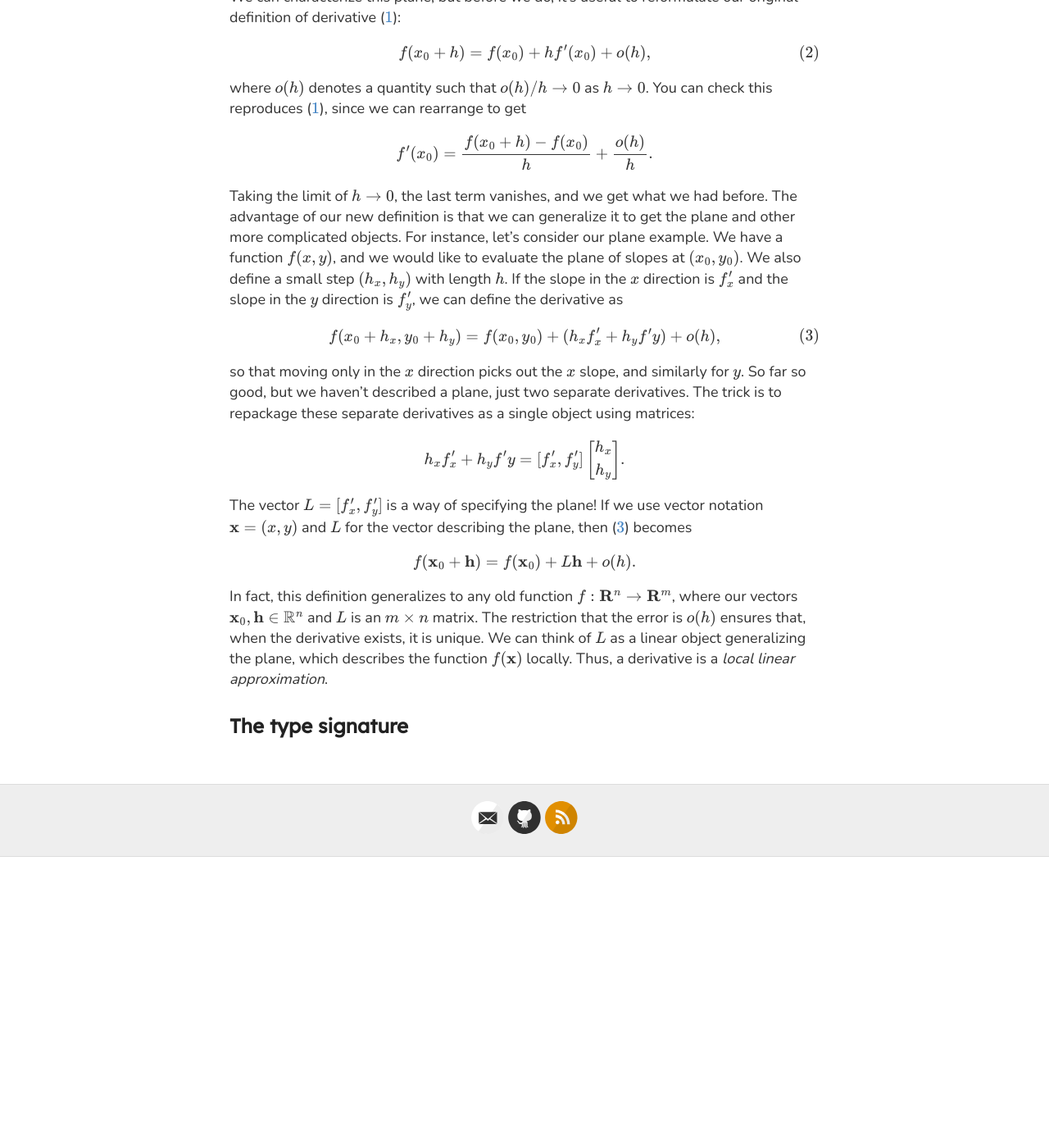
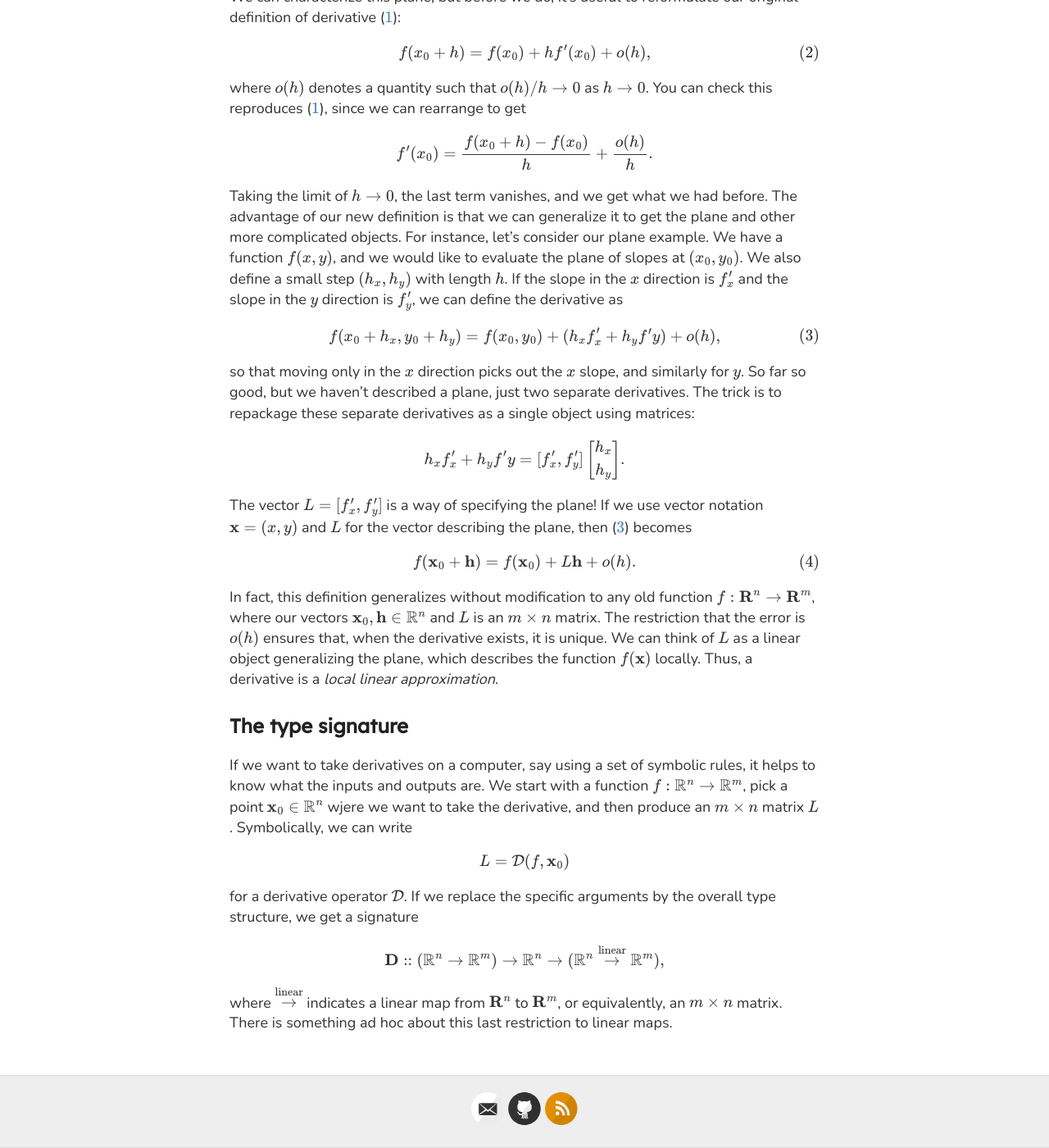
Before and after one commit to heptarch/heptarch.github.io, a Jekyll site: the page built from drafts/type-diff.md, in a window 1280 px wide and 1400 px high, scrolled down 2243 px. Shown: the whole window at 82% size. Built offline with Jekyll 4.4.1, drawn with Linux system fonts in a browser that asks for light colours; our own code applies the rules of GitHub Pages for plain Markdown files; formulas are drawn with MathJax 3; a script that is not in the unit is left out; before the commit the page ends 3288 px from its top, so only the background shows below that.

Commit message:
Start type-diff sec 3

```diff
--- a/drafts/type-diff.md
+++ b/drafts/type-diff.md
@@ -129,10 +129,11 @@ If we use vector notation $\mathbf{x} = (x, y)$ and $L$ for the vector
 describing the plane, then (\ref{diff3}) becomes
 
 $$
-f(\mathbf{x}_0 + \mathbf{h}) = f(\mathbf{x}_0) + L\mathbf{h} + o(h).
+f(\mathbf{x}_0 + \mathbf{h}) = f(\mathbf{x}_0) + L\mathbf{h} +
+o(h). \tag{4} \label{diff4}
 $$
 
-In fact, this definition generalizes to any old function $f:
+In fact, this definition generalizes without modification to any old function $f:
 \mathbf{R}^n \to \mathbf{R}^m$, where our vectors $\mathbf{x}_0,
 \mathbf{h} \in \mathbb{R}^n$ and $L$ is an $m \times n$ matrix. The
 restriction that the error is $o(h)$ ensures that, when the derivative
@@ -142,3 +143,26 @@ describes the function $f(\mathbf{x})$ locally. Thus, a derivative is
 a *local linear approximation*.
 
 ## The type signature<a id="sec-3" name="sec-3"></a>
+
+If we want to take derivatives on a computer, say using a set of
+symbolic rules, it helps to know what the inputs and outputs are.
+We start with a function $f: \mathbb{R}^n \to \mathbb{R}^m$, pick a
+point $\mathbf{x}_0 \in \mathbb{R}^n$ wjere we want to take the
+derivative, and then produce an $m \times n$ matrix $L$. Symbolically,
+we can write
+
+$$
+L = \mathcal{D}(f, \mathbf{x}_0)
+$$
+
+for a derivative operator $\mathcal{D}$. If we replace the specific
+arguments by the overall type structure, we get a signature
+
+$$
+\mathbf{D} :: (\mathbb{R}^n \to \mathbb{R}^m) \to \mathbb{R}^n \to (\mathbb{R}^n \overset{\text{linear}}{\to} \mathbb{R}^m),
+$$
+
+where $\overset{\text{linear}}{\to}$ indicates a linear map from
+$\mathbf{R}^n$ to $\mathbf{R}^m$, or equivalently, an $m \times n$
+matrix. There is something ad hoc about this last restriction to
+linear maps.
```
Also changed, not shown: 1 other file.
